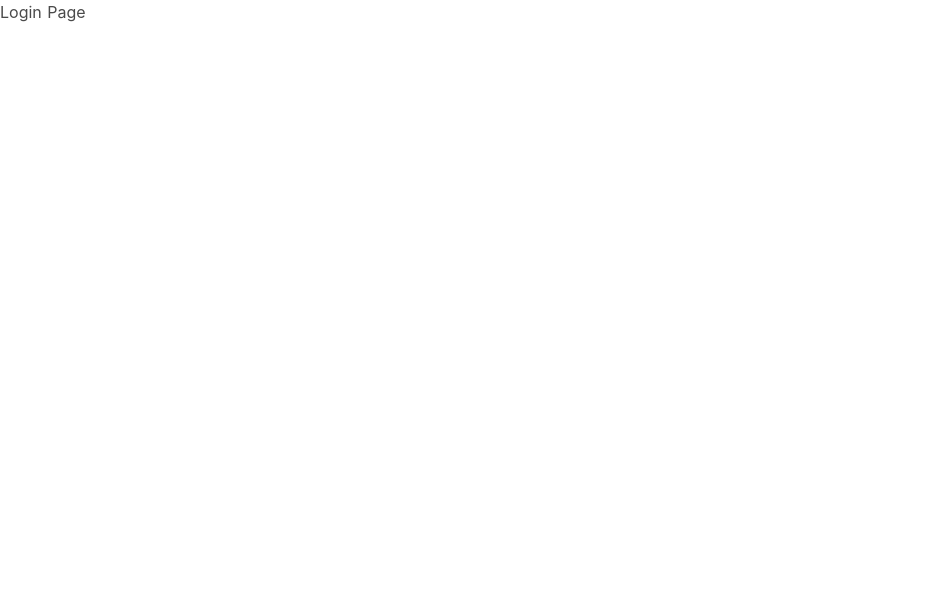
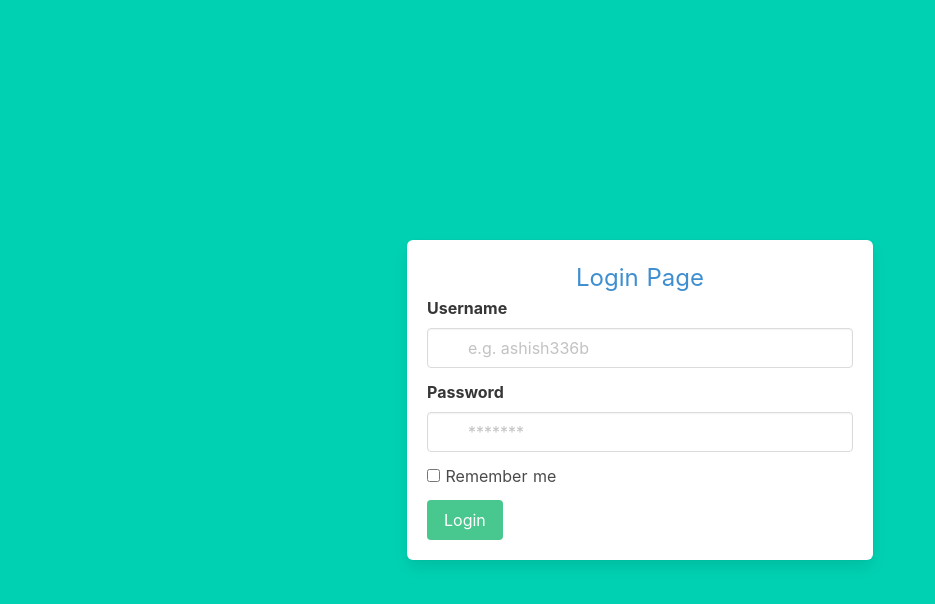
Before and after one commit to ashish336b/summerProject, a Nuxt app in the folder client/: page / in a window 1280 px wide. Shown: the top 604 px of the page, without its empty margins (0-935 px from the left). Built offline with nearby package versions, Linux system fonts and the light colour scheme.

Commit message:
login page

```diff
--- a/client/pages/index.vue
+++ b/client/pages/index.vue
@@ -1,5 +1,48 @@
 <template>
-  <h1>Login Page</h1>
+  <div>
+    <section class="hero is-primary is-fullheight">
+  <div class="hero-body">
+    <div class="container">
+      <div class="columns is-centered">
+        <div class="column is-5-tablet is-4-desktop is-5-widescreen">
+          <form action="" class="box">
+          <h1 class="has-text-centered has-text-info is-size-4">Login Page</h1>
+            <div class="field">
+              <label for="" class="label">Username</label>
+              <div class="control has-icons-left">
+                <input type="text" placeholder="e.g. ashish336b" class="input" required>
+                <span class="icon is-small is-left">
+                  <i class="iconify" data-icon="ant-design:user-add-outlined" data-inline="false"></i>
+                </span>
+              </div>
+            </div>
+            <div class="field">
+              <label for="" class="label">Password</label>
+              <div class="control has-icons-left">
+                <input type="password" placeholder="*******" class="input" required>
+                <span class="icon is-small is-left">
+                  <i class="iconify" data-icon="ri:lock-password-fill" data-inline="false"></i>
+                </span>
+              </div>
+            </div>
+            <div class="field">
+              <label for="" class="checkbox">
+                <input type="checkbox">
+               Remember me
+              </label>
+            </div>
+            <div class="field">
+              <button class="button is-success">
+                Login
+              </button>
+            </div>
+          </form>
+        </div>
+      </div>
+    </div>
+  </div>
+</section>
+  </div>
 </template>
 
 <script>
```
